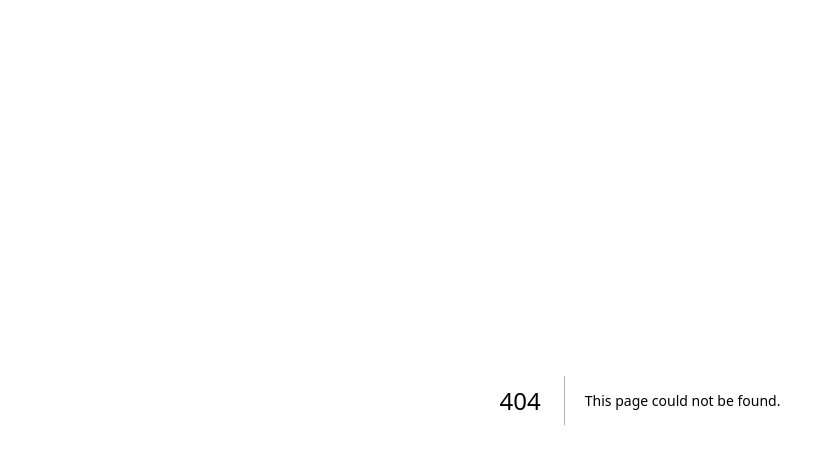
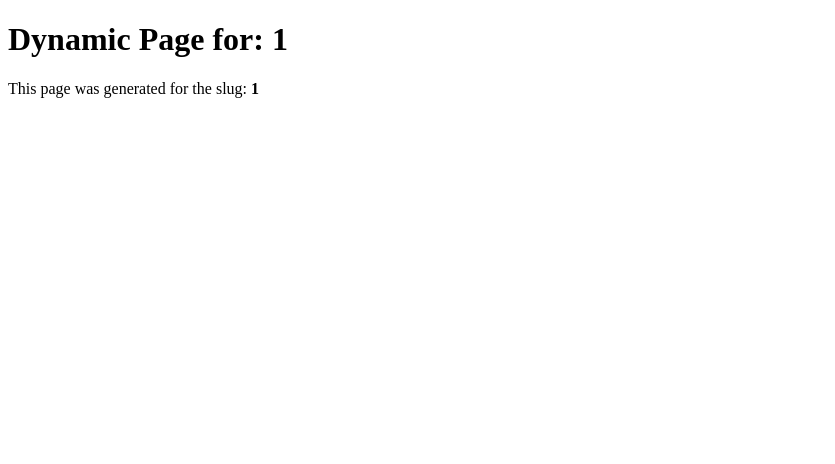
Before and after one commit to mark9joe/onyx-dynamic-site, a Next.js app: page /1 in a window 1280 px wide. Before the commit this address had no page. Shown: the top 464 px of the page, without its empty margins (0-835 px from the left). Built offline with nearby package versions, Linux system fonts and the light colour scheme.

Commit message:
Create [slug].js

```diff
--- /dev/null
+++ b/pages/[slug].js
@@ -0,0 +1,13 @@
+import { useRouter } from 'next/router';
+
+export default function DynamicPage() {
+  const router = useRouter();
+  const { slug } = router.query;
+
+  return (
+    <div>
+      <h1>Dynamic Page for: {slug}</h1>
+      <p>This page was generated for the slug: <strong>{slug}</strong></p>
+    </div>
+  );
+}
```
